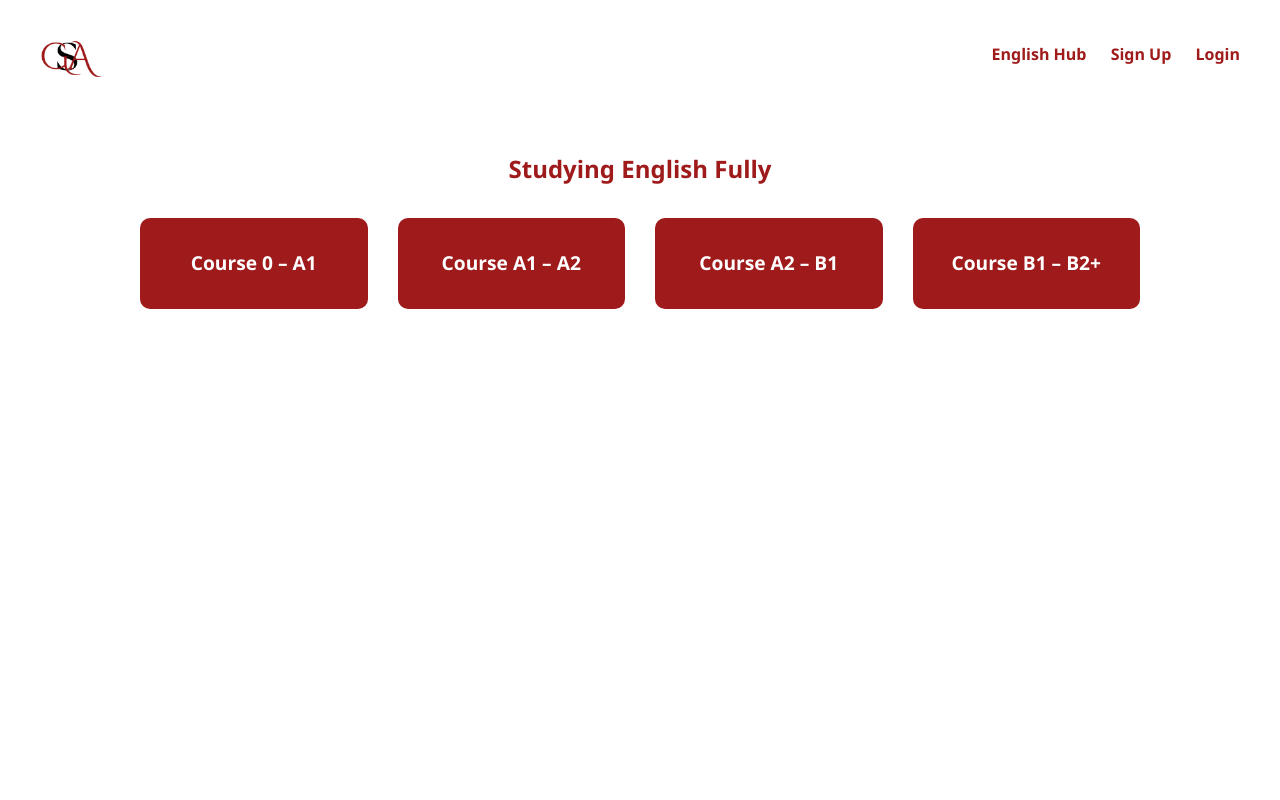
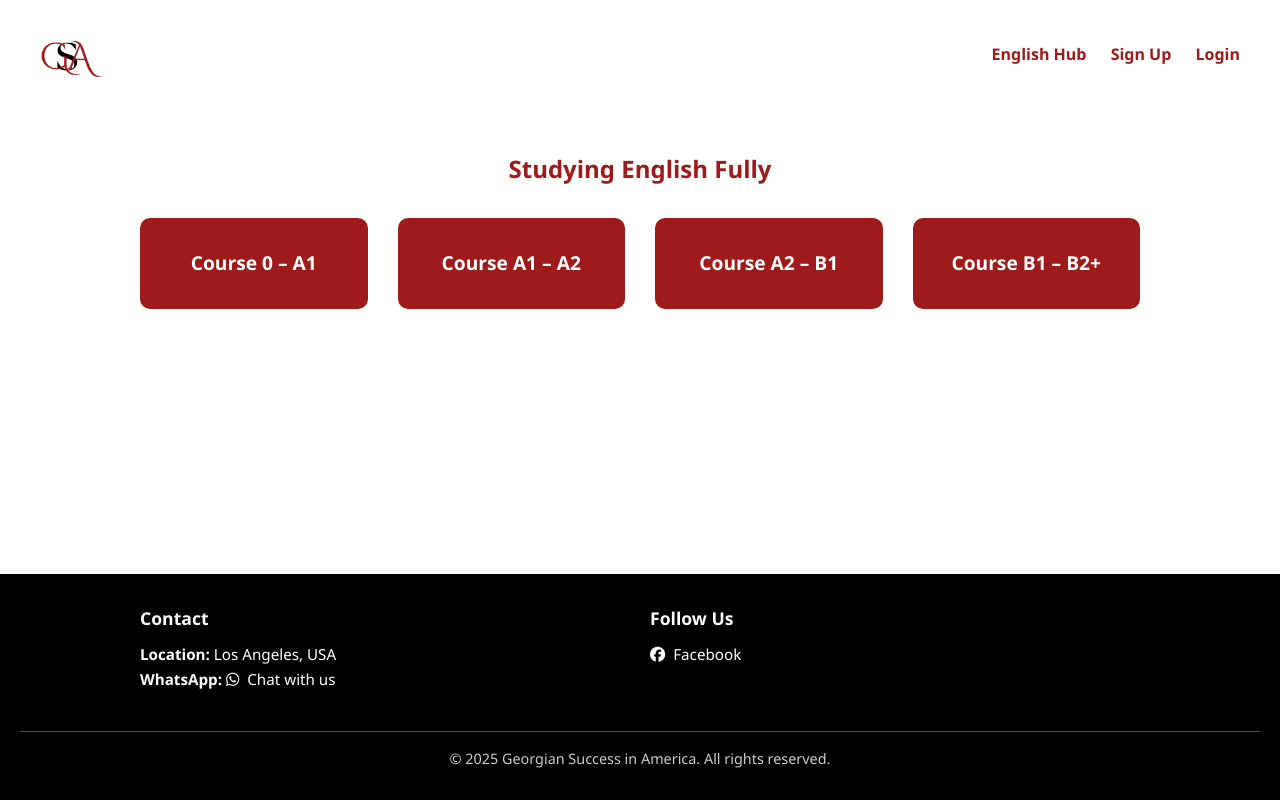
Before and after one commit to eelleeonoora/georgiansuccess, a plain HTML site: page courses.html in a window 1280 px wide. Drawn offline with Linux system fonts and the light colour scheme; no server answers.

```diff
--- a/courses.html
+++ b/courses.html
@@ -165,5 +165,39 @@
     };
   </script>
 
+  <!-- Font Awesome for social icons -->
+<link
+rel="stylesheet"
+href="https://cdnjs.cloudflare.com/ajax/libs/font-awesome/6.5.0/css/all.min.css"
+/>
+
+<footer class="site-footer" style="background-color: #000; color: white; padding: 30px 20px; margin-top: 40px;">
+<div class="footer-container" style="display: flex; flex-wrap: wrap; justify-content: space-between;">
+  <div class="footer-left" style="margin-bottom: 20px;">
+    <h3 style="color: white;">Contact</h3>
+    <p><strong>Location:</strong> Los Angeles, USA</p>
+    <p>
+      <strong>WhatsApp:</strong>
+      <a href="http://wa.me/13103455780" target="_blank" style="color: white; text-decoration: none;">
+        <i class="fab fa-whatsapp" style="margin-right: 8px;"></i>Chat with us
+      </a>
+    </p>
+  </div>
+  <div class="footer-right" style="margin-bottom: 20px;">
+    <h3 style="color: white;">Follow Us</h3>
+    <a href="https://www.facebook.com/GeorgianSuccessAmerica?mibextid=wwXIfr"
+       target="_blank"
+       style="color: white; text-decoration: none;">
+      <i class="fab fa-facebook" style="margin-right: 8px;"></i>Facebook
+    </a>
+  </div>
+</div>
+<div class="footer-bottom" style="text-align: center; margin-top: 20px; font-size: 0.9rem; color: #ccc;">
+  © 2025 Georgian Success in America. All rights reserved.
+</div>
+</footer>
+
+
+
 </body>
 </html>
--- a/style.css
+++ b/style.css
@@ -4,6 +4,17 @@
   margin: 0;
   padding: 0;
 }
+
+html, body {
+  height: 100%;
+}
+
+body {
+  display: flex;
+  flex-direction: column;
+  min-height: 100vh;
+}
+
 
 /* Body and fonts */
 body {
@@ -261,3 +272,8 @@
   border-top: 1px solid #ffffff50;
   padding-top: 15px;
 }
+
+
+main {
+  flex: 1;
+}
```
